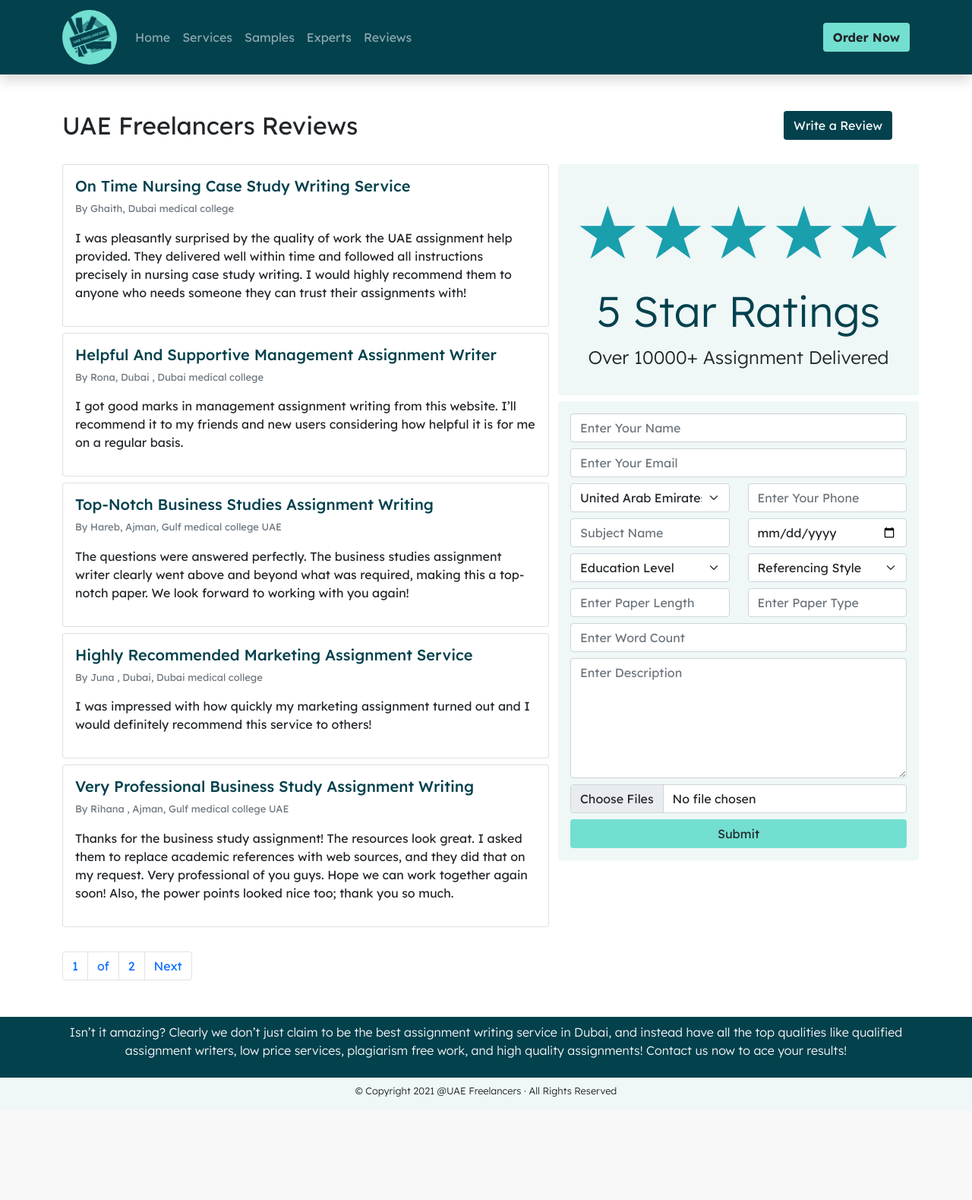
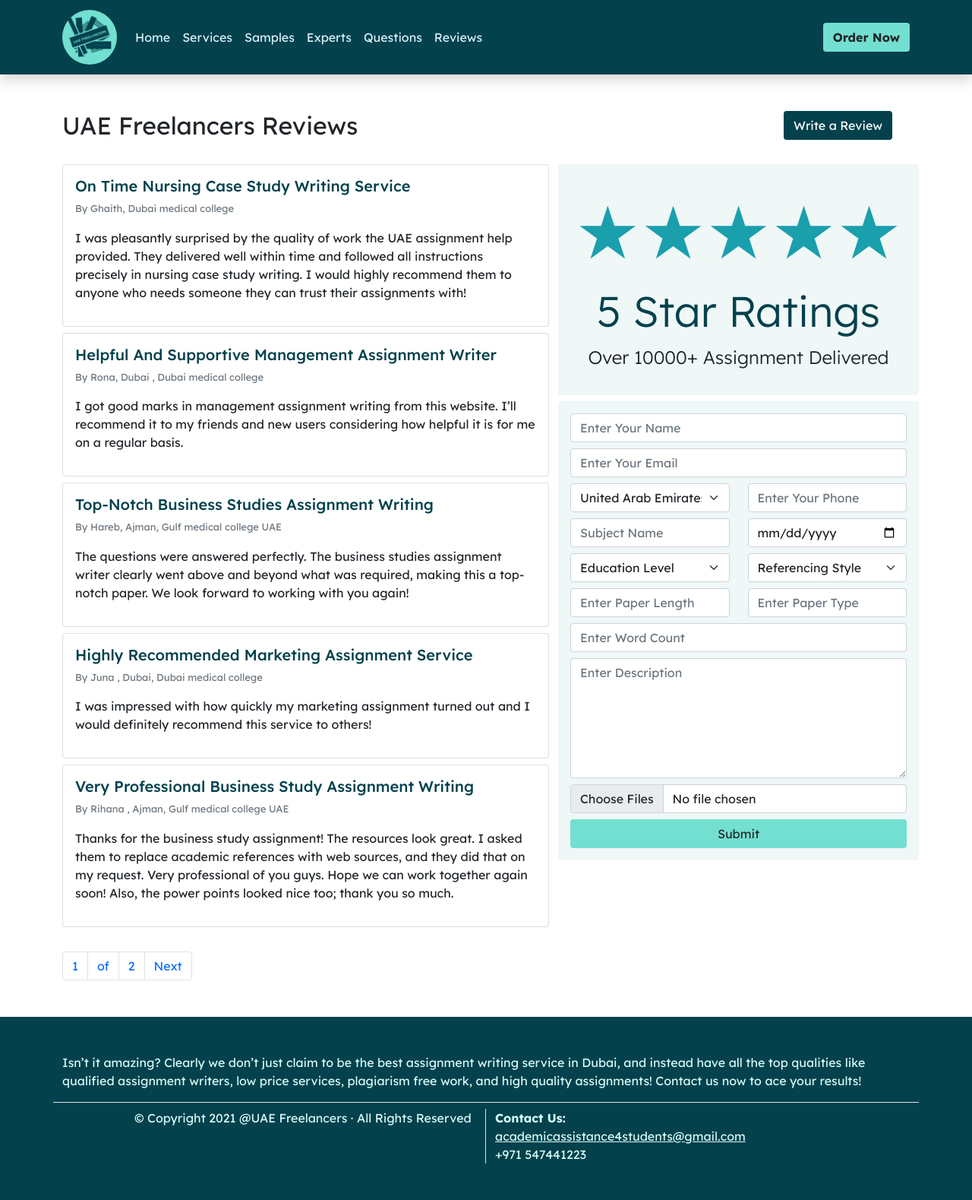
Before and after one commit to 2h311/uaeass, a Django app: page /reviews/ in a window 1280 px wide. Shown: the whole page at 76% size. Before the commit the page ends 1443 px from the top, so only its background shows below. Run offline with Django 3.2, Linux system fonts and the light colour scheme; data comes from the database, SQL or seed files in the repository; some libraries are stand-ins or nearby versions.

Commit message:
added the questions page

```diff
--- a/assets/styles/main.css
+++ b/assets/styles/main.css
@@ -28,7 +28,7 @@
 }
 
 .bg-light-blue {
-  background-color: #eff7f7;
+  background-color: #eff7f7 !important;
 }
 
 .text-blue {
@@ -84,3 +84,16 @@
 .header--section {
   margin-top: -65px;
 }
+
+footer,
+.email {
+  color: #d7fcf6;
+}
+
+.nav-link {
+  color: rgb(217, 242, 250) !important;
+}
+
+.nav-link:hover {
+  color: whitesmoke !important;
+}
--- a/main/urls.py
+++ b/main/urls.py
@@ -20,6 +20,7 @@
 	path('search_sample/', SampleSearchView.as_view(), name='search_sample'), # process the search sample input field
 
 	path('experts/', ExpertsView.as_view(), name='experts'),
+	path('questions/', QuestionsView.as_view(), name='questions'),
 
 	path('<str:filename>/', download_file, name='download'),
 ]
--- a/main/views.py
+++ b/main/views.py
@@ -110,6 +110,10 @@
 	template_name = 'main/experts.html'
 
 
+class QuestionsView(TemplateView):
+	template_name = 'main/questions.html'
+
+
 def download_file(request, filename):
 	BASE_DIR = os.path.dirname(os.path.dirname(os.path.abspath(__file__)))
 	filepath = os.path.join(BASE_DIR, os.path.join('media', 'documents'), filename)
--- a/templates/main/base.html
+++ b/templates/main/base.html
@@ -32,48 +32,32 @@
 		{% endblock content %}
 	</div>
 
-	<footer class="mt-5">
-
-    <div class="bg-dark-blue container-fluid">
+	<footer class="bg-dark-blue mt-5 p-5 text-light-blue">
+		<div class="container-fluid">
 			<div class="container">
 				<div class="row">
-					<div class="col">
-						<div class="pt-2 pb-2 text-center">
-							<p class="fw-light text-light">
+					<div class="col border-bottom mb-2">
+						<p>
 							Isn’t it amazing? Clearly we don’t just claim to be the best assignment writing service in Dubai, and instead have all the top qualities like qualified assignment writers, low price services, plagiarism free work, and high quality assignments! Contact us now to ace your results!
 						</p>
 					</div>
 				</div>
-				</div>
-			</div>
+
+				<div class="row justify-content-center">
+					<div class="col-5 border-end">
+						<p>&copy; Copyright 2021 &commat;UAE Freelancers &middot; All Rights Reserved</p>
 					</div>
 
-		<div class="container-fluid bg-light-blue">
-			<div class="container">
-				<div class="row">
-					<div class="col">
-						<div class="text-center copyright">
-							<p class="pt-2 fw-light">
-								&copy; Copyright 2021 &commat;UAE Freelancers &middot; All Rights Reserved
-							</p>
+					<div class="col-5">
+						<p class="fw-bold mb-0">Contact Us:</p>
+						<div><a href="mailto:academicassistance4students@gmail.com" class="email">academicassistance4students@gmail.com</a></div>
+						<div>+971 547441223</div>
 					</div>
 				</div>
 			</div>
 		</div>
-		</div>
+	</footer>
 
-		<!-- <div class="col">
-          <ul class="fw-light">
-            <li>
-              <a href="mailto:academicassistance4students@gmail.com">academicassistance4students@gmail.com</a>
-            </li>
-            <li>
-              +971 547441223
-            </li>
-          </ul>
-			</div> -->
-
-	</footer>
 	<script src="{% static 'scripts/bootstrap.bundle.min.js' %}"></script>
 	<script src="{% static 'scripts/submit.js' %}"></script>
 </body>
--- a/templates/main/nav.html
+++ b/templates/main/nav.html
@@ -11,7 +11,7 @@
 		<div class="collapse navbar-collapse" id="navbarSupportedContent">
 			<ul class='navbar-nav me-auto mb-2 mb-lg-0'>
 				<li class="nav-item">
-					<a class="nav-link" aria-current="page" href="{% url 'main:index' %}">Home</a>
+					<a class="nav-link" href="{% url 'main:index' %}">Home</a>
 				</li>
 				<li class="nav-item">
 					<a class="nav-link" href="{% url 'main:services' %}">Services</a>
@@ -23,6 +23,9 @@
 					<a class="nav-link" href="{% url 'main:experts' %}">Experts</a>
 				</li>
 				<li class="nav-item">
+					<a class="nav-link" href="{% url 'main:questions' %}">Questions</a>
+				</li>
+				<li class="nav-item">
 					<a class="nav-link" href="{% url 'main:reviews' %}">Reviews</a>
 				</li>
 			</ul>
--- a/uaeass/settings.py
+++ b/uaeass/settings.py
@@ -122,7 +122,7 @@
 
 STATIC_URL = '/static/'
 STATICFILES_DIRS = [os.path.join(BASE_DIR, 'assets'),]
-
+STATIC_ROOT = os.path.join(BASE_DIR, 'static')
 
 MEDIA_URL = '/media/'
 MEDIA_ROOT = os.path.join(BASE_DIR, 'media')
```
Also changed, not shown: templates/main/questions.html (added, +19 -0 lines), assets/images/essay writing.jpg (added). Lines whose indentation alone changed are shown as unchanged.
